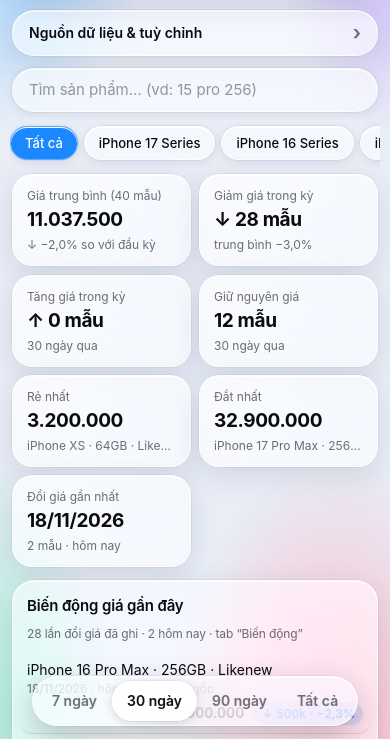
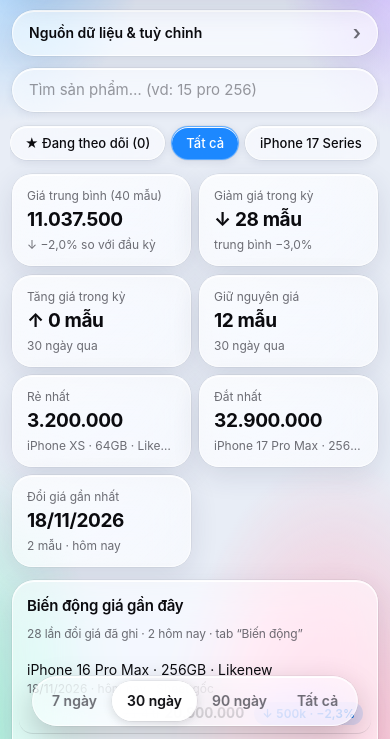
Before and after one commit to HienPhuong99/DoGia, a plain HTML site: page index.html in a window 390 px wide. Shown: the part 104-843 px from the top of the page. Drawn offline with Linux system fonts and the light colour scheme.

Commit message:
Put watch filter chip first and sort iPhone series newest to oldest

```diff
--- a/index.html
+++ b/index.html
@@ -488,13 +488,25 @@ function filtered() {
   const words = norm(S.q).split(/\s+/).filter(Boolean), R = S.role;
   return S.rows.filter(r => (!S.group || r[R.group] === S.group) && words.every(w => norm(r.join(' ')).includes(w)));
 }
+function seriesRank(g) {
+  const s = norm(g);
+  const m = s.match(/\biphone\s*(\d+)/) || s.match(/(\d+)/);
+  if (m) return +m[1] * 10 + (/\bair\b/.test(s) ? 1 : 0);
+  if (/\bair\b/.test(s)) return 175;
+  if (/\bxs\b|\bxr\b|\bx\b/.test(s)) return 100;
+  if (/\bse\b/.test(s)) return 95;
+  return 0;
+}
 function render() {
   const R = S.role, rows = filtered(), rowSet = new Set(rows);
   $('range').innerHTML = RANGES.map(([d, t]) => `<button type="button" data-r="${d}" aria-pressed="${d === S.range}">${t}</button>`).join('');
-  const groups = R.group == null ? [] : [...new Set(S.rows.map(r => r[R.group]).filter(Boolean))];
-  $('chips').innerHTML = [['', 'Tất cả'], ...groups.map(g => [g, g])].map(([g, t]) =>
-    `<button class="chip" type="button" data-g="${esc(g)}" aria-pressed="${!S.watchOnly && g === S.group}">${esc(t)}</button>`).join('') +
-    (R.value != null ? `<button class="chip" type="button" data-w="1" aria-pressed="${S.watchOnly}">★ Đang theo dõi (${S.watch.size})</button>` : '');
+  const groups = R.group == null ? [] : [...new Set(S.rows.map(r => r[R.group]).filter(Boolean))]
+    .sort((a, b) => seriesRank(b) - seriesRank(a));
+  const watchChip = R.value != null
+    ? `<button class="chip" type="button" data-w="1" aria-pressed="${S.watchOnly}">★ Đang theo dõi (${S.watch.size})</button>` : '';
+  const allChip = `<button class="chip" type="button" data-g="" aria-pressed="${!S.watchOnly && S.group === ''}">Tất cả</button>`;
+  $('chips').innerHTML = watchChip + allChip + groups.map(g =>
+    `<button class="chip" type="button" data-g="${esc(g)}" aria-pressed="${!S.watchOnly && g === S.group}">${esc(g)}</button>`).join('');
   const t0 = periodStart();
   const items = withPeriod(S.items.filter(i => rowSet.has(i.r) && (!S.watchOnly || S.watch.has(i.key))), t0);
   $('track-area').hidden = $('range').hidden = !S.items.length;
@@ -723,7 +735,7 @@ document.addEventListener('click', e => {
   }
   const ch = t.closest('.chip');
   if (ch) {
-    if (ch.dataset.w) S.watchOnly = !S.watchOnly; else { S.watchOnly = false; S.group = ch.dataset.g; }
+    if (ch.dataset.w) { S.watchOnly = !S.watchOnly; if (S.watchOnly) S.group = ''; } else { S.watchOnly = false; S.group = ch.dataset.g; }
     render();
     const sel = $('chips')?.querySelector('.chip[aria-pressed=true]');
     sel?.scrollIntoView({ inline: 'center', block: 'nearest', behavior: 'smooth' });
```
